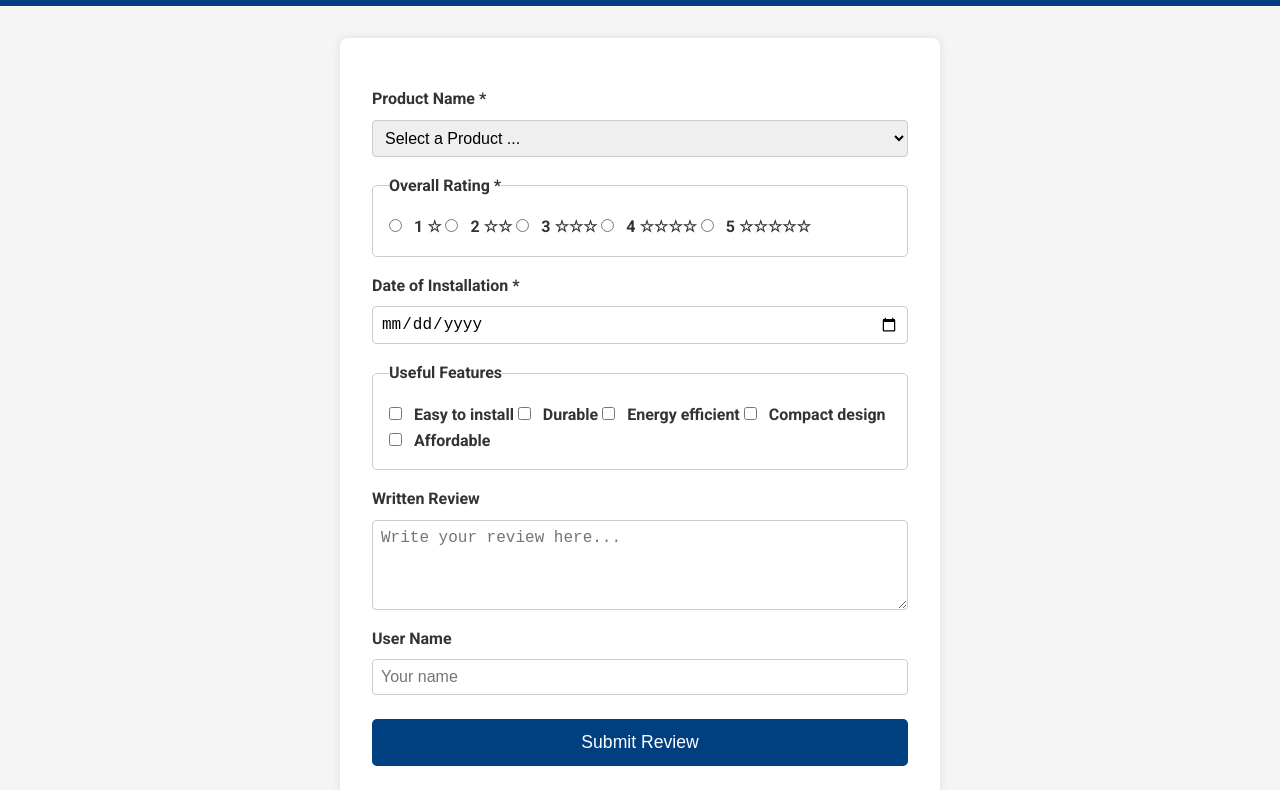
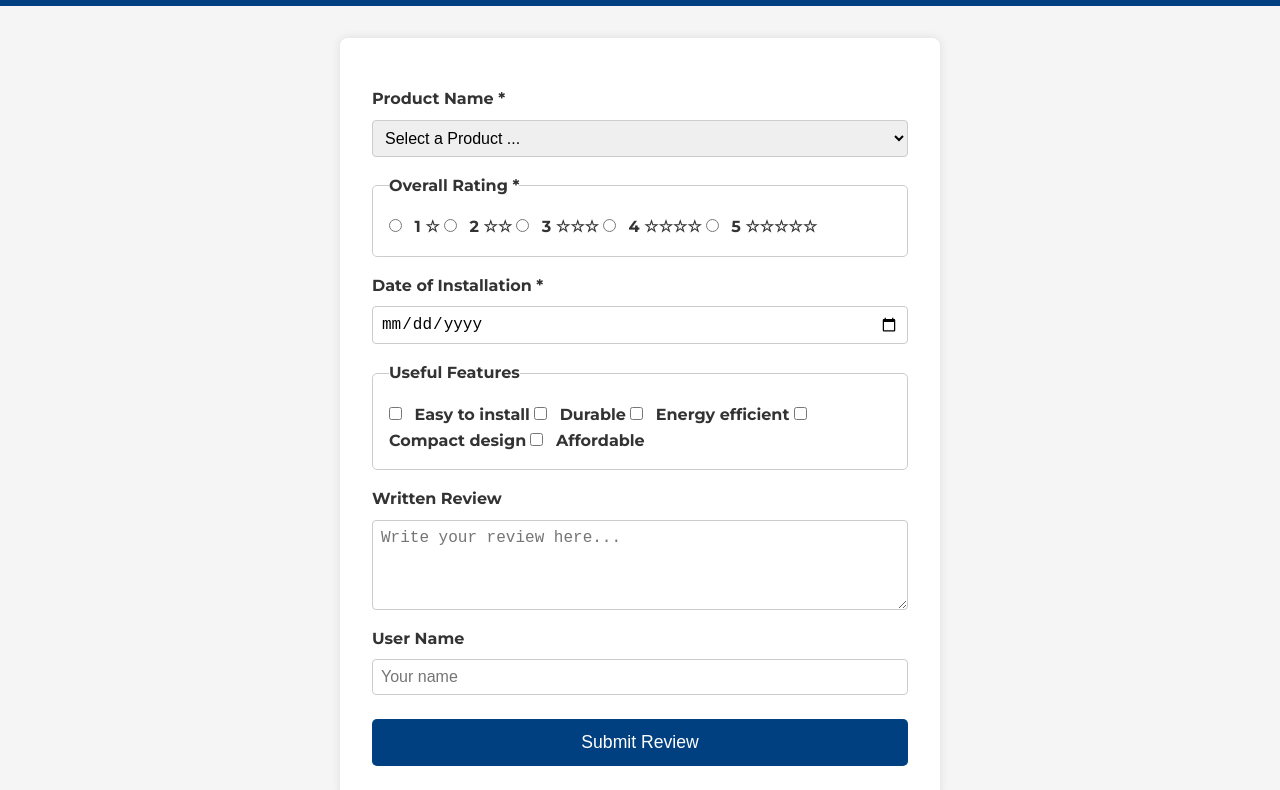
Before and after one commit to gabmunoz27/wdd131, a plain HTML site: page form.html in a window 1280 px wide. Shown: the part 72-862 px from the top of the page. Drawn offline with Linux system fonts and the light colour scheme.

Commit message:
fonts change

```diff
--- a/form.html
+++ b/form.html
@@ -5,9 +5,12 @@
     <meta name="viewport" content="width=device-width, initial-scale=1.0">
     <title>WDD 131 - Product Review Form - Gabriel Muñoz Beltran</title>
     <meta name="description" content="Submit your product reviews, including ratings and feedback.">
-    <meta author="Gabriel Muñoz">
+    <meta name="author" content="Gabriel Muñoz">
     <link rel="stylesheet" href="styles/form.css">
-    <link href="https://fonts.googleapis.com/css2?family=Roboto:wght@400;700&display=swap" rel="stylesheet">
+    <link rel="preconnect" href="https://fonts.googleapis.com">
+    <link rel="preconnect" href="https://fonts.gstatic.com" crossorigin>
+    <link href="https://fonts.googleapis.com/css2?family=Montserrat:ital,wght@0,100..900;1,100..900&display=swap" rel="stylesheet">
+
 </head>
 <body>
     <header>
--- a/styles/form.css
+++ b/styles/form.css
@@ -11,7 +11,7 @@
    Typography & Colors
 ========================= */
 body {
-    font-family: 'Roboto', Arial, Helvetica, sans-serif;
+    font-family: 'Montserrat', sans-serif;
     background-color: #f5f5f5;
     color: #333;
     line-height: 1.6;
```
